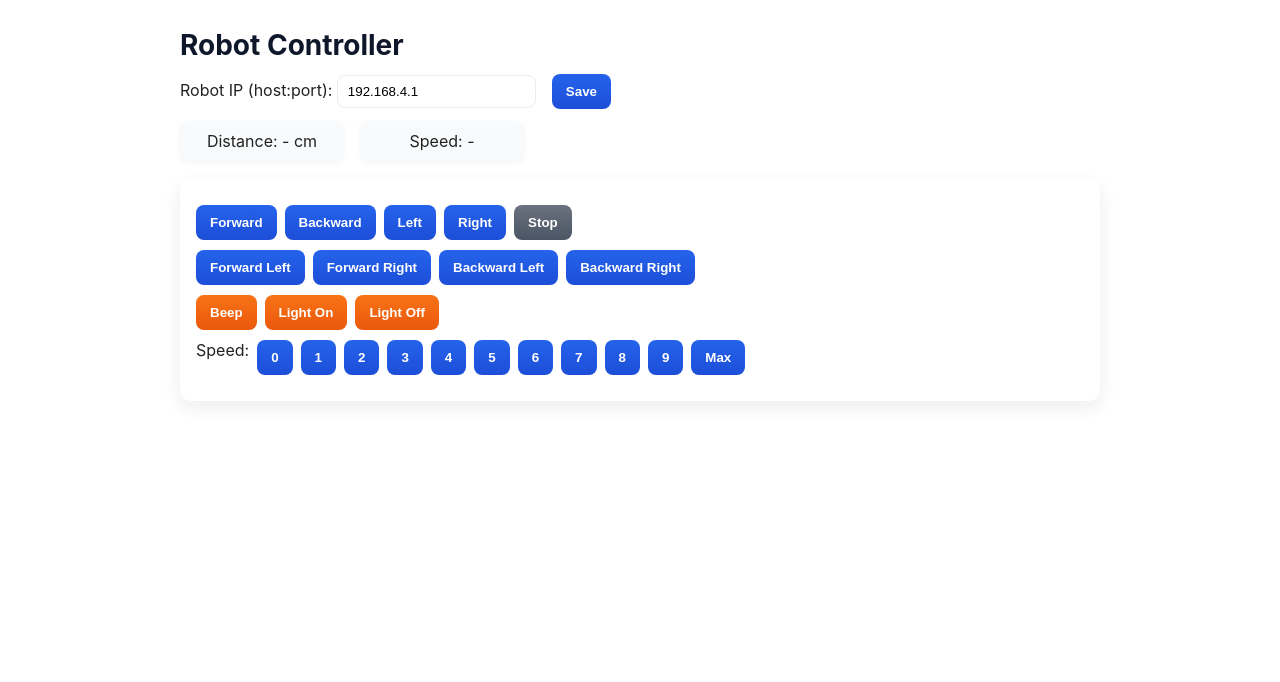
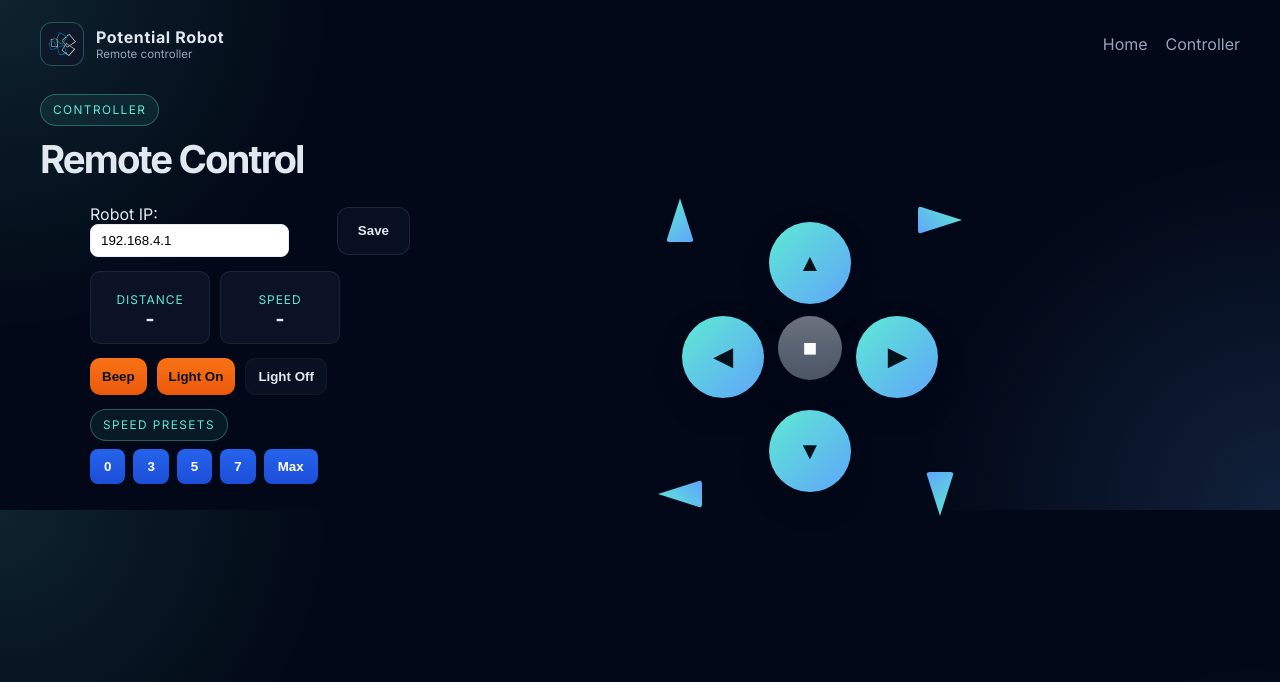
Before and after one commit to vipul-dev0/Potential-Robo-Net, a Django app: page /control/ in a window 1280 px wide. Shown: the top 682 px of the page. Run offline with Django 4.2, Linux system fonts and the light colour scheme.

Commit message:
Enhance robot controller UI and functionality
- Updated README.md with project details and quick start guide.
- Added requirements.txt for Django dependency.
- Improved controller.js for better user feedback and command handling.
- Enhanced styles.css for a more cohesive UI design.
- Revamped index.html structure for improved layout and navigation.

```diff
--- /dev/null
+++ b/requirements.txt
@@ -0,0 +1 @@
+Django==4.2.11
--- a/robot_control/static/robot_control/controller.js
+++ b/robot_control/static/robot_control/controller.js
@@ -16,7 +16,9 @@ function setStoredIp(v) {
 saveIpBtn.addEventListener('click', () => {
   const v = robotIpInput.value.trim();
   setStoredIp(v);
-  alert('Saved IP: ' + v);
+  const orig = saveIpBtn.textContent;
+  saveIpBtn.textContent = 'Saved';
+  setTimeout(()=> saveIpBtn.textContent = orig, 1000);
 });
 
 async function sendCmd(cmd) {
@@ -38,6 +40,12 @@ async function sendCmd(cmd) {
           if (parsed.speed) speedEl.textContent = parsed.speed;
         } catch(e){}
       }
+      // highlight the button that issued the command (if present)
+      const btn = document.querySelector('[data-cmd="' + cmd + '"]');
+      if (btn) {
+        btn.classList.add('pressed');
+        setTimeout(()=>btn.classList.remove('pressed'), 220);
+      }
     } else if (data.error) {
       console.warn('Robot error', data.error);
     }
@@ -53,3 +61,15 @@ document.querySelectorAll('[data-cmd]').forEach(btn => {
 
 // Poll status every 3s by sending a harmless 'S' (stop) command to read distance/speed
 setInterval(() => sendCmd('S'), 3000);
+
+// Keyboard control: arrows + space
+window.addEventListener('keydown', (ev) => {
+  if (ev.repeat) return;
+  const map = { 'ArrowUp':'F', 'ArrowDown':'B', 'ArrowLeft':'L', 'ArrowRight':'R', 'Space':'S' };
+  const key = ev.code || ev.key;
+  const cmd = map[key];
+  if (cmd) {
+    ev.preventDefault();
+    sendCmd(cmd);
+  }
+});
--- a/robot_control/static/robot_control/styles.css
+++ b/robot_control/static/robot_control/styles.css
@@ -17,3 +17,45 @@ input { padding: 8px 10px; border-radius: 8px; border: 1px solid #e6edf3; }
 	.btn-row { gap: 6px; }
 	button { padding: 8px 10px; font-size: 14px; }
 }
+
+/* Controller-specific adjustments, align with dashboard theme */
+.controller-wrap { display: flex; gap: 20px; width: min(1100px, calc(100% - 32px)); margin: 0 auto; }
+.left-panel { flex: 0 0 320px; display: flex; flex-direction: column; gap: 14px; }
+.right-panel { flex: 1; display: flex; flex-direction: column; align-items: center; justify-content: center; gap: 14px; }
+.connection-row { display:flex; gap:8px; align-items:center; }
+.telemetry { display:flex; gap:10px; }
+.stat-card { padding:12px; border-radius:10px; background: rgba(15,23,42,0.78); border: 1px solid rgba(148,163,184,0.12); min-width:120px; text-align:center; }
+.stat-label { color: var(--primary); font-size:0.75rem; text-transform:uppercase; letter-spacing:0.08em; }
+.stat-value { font-size:1.25rem; font-weight:800; color:var(--text); }
+.actions { display:flex; gap:10px; }
+.action { padding:10px 12px; border-radius:10px; font-weight:700; }
+.action.warn { background: linear-gradient(180deg,#f97316,#ea580c); color:#08111a; }
+.action.muted { background: rgba(15,23,42,0.6); color:var(--text); border:1px solid rgba(148,163,184,0.06); }
+.speed-presets .btn-row { margin-top:8px; }
+
+.dpad { display:flex; gap:12px; align-items:center; flex-direction:column; }
+.d { width:82px; height:82px; border-radius:50%; font-size:24px; display:grid; place-items:center; background: linear-gradient(135deg,var(--primary),var(--secondary)); color:#03111a; border: none; box-shadow: 0 12px 28px rgba(2,6,23,0.28); cursor:pointer; }
+.d.stop { width:64px; height:64px; background: linear-gradient(180deg,#6b7280,#4b5563); color:#fff; }
+.d-row { display:flex; gap:14px; }
+.dpad { display:flex; gap:12px; align-items:center; flex-direction:column; position:relative; padding:18px; }
+.diag { width:56px; height:56px; border-radius:6px; background: rgba(11,18,32,0.0); color:var(--text); border:0; font-weight:700; cursor:pointer; display:flex; align-items:center; justify-content:center; }
+
+/* create sharp triangular arrow using clip-path and rotate for each corner */
+.diag::before { content: ''; width: 44px; height: 44px; display:block; background: linear-gradient(135deg,var(--primary),var(--secondary)); clip-path: polygon(50% 0, 100% 100%, 0 100%); border-radius:4px; }
+.diag.tl { position:absolute; top: -12px; left: -12px; }
+.diag.tr { position:absolute; top: -12px; right: -12px; transform: rotate(90deg); }
+.diag.bl { position:absolute; bottom: -12px; left: -12px; transform: rotate(-90deg); }
+.diag.br { position:absolute; bottom: -12px; right: -12px; transform: rotate(180deg); }
+.diag:focus::before, .diag:hover::before { filter: brightness(0.95) saturate(1.05); transform: scale(1.02) rotate(0deg); }
+
+.pressed { transform: translateY(-6px) scale(1.03); box-shadow: 0 18px 36px rgba(2,6,23,0.28); }
+
+.d:active, .diag:active, .action:active, button:active { transform: translateY(0); }
+
+@media (max-width: 900px) {
+	.controller-wrap { flex-direction: column; }
+	.left-panel { width:100%; flex-direction:row; flex-wrap:wrap; }
+	.telemetry { width:100%; }
+	.d { width:64px; height:64px; }
+	.diag { width:48px; height:48px; }
+}
--- a/robot_control/templates/robot_control/index.html
+++ b/robot_control/templates/robot_control/index.html
@@ -5,58 +5,85 @@
     <meta charset="utf-8">
     <meta name="viewport" content="width=device-width,initial-scale=1">
     <title>Robot Controller</title>
+    <link rel="preconnect" href="https://fonts.googleapis.com">
+    <link rel="preconnect" href="https://fonts.gstatic.com" crossorigin>
+    <link href="https://fonts.googleapis.com/css2?family=Inter:wght@400;600;700&display=swap" rel="stylesheet">
+    <link rel="stylesheet" href="{% static 'robot_dashboard/styles.css' %}">
     <link rel="stylesheet" href="{% static 'robot_control/styles.css' %}">
   </head>
   <body>
-    <div class="container">
-      <h1>Robot Controller</h1>
+    <header class="topbar">
+        <div class="brand-wrap">
+            <img class="brand-logo" src="{% static 'branding/app-logo.png' %}" alt="Potential Robot logo">
+            <div>
+                <div class="brand-name">Potential Robot</div>
+                <div class="brand-tag">Remote controller</div>
+            </div>
+        </div>
+        <nav class="nav">
+            <a href="/">Home</a>
+            <a href="/control/">Controller</a>
+        </nav>
+    </header>
 
-      <div class="row">
-        <label>Robot IP (host:port): <input id="robotIp" value="192.168.4.1"></label>
-        <button id="saveIp">Save</button>
+    <main>
+      <section class="info-panel" style="margin-top:28px;">
+        <div class="section-heading">
+          <span class="eyebrow">Controller</span>
+          <h2>Remote Control</h2>
         </div>
 
-      <div class="status">
-        <div>Distance: <span id="distance">-</span> cm</div>
-        <div>Speed: <span id="speed">-</span></div>
+        <div class="controller-wrap">
+          <div class="left-panel">
+            <div class="connection-row">
+              <label>Robot IP: <input id="robotIp" value="192.168.4.1"></label>
+              <button id="saveIp" class="secondary-btn">Save</button>
             </div>
 
-      <div class="controls">
-        <div class="btn-row">
-          <button data-cmd="F">Forward</button>
-          <button data-cmd="B">Backward</button>
-          <button data-cmd="L">Left</button>
-          <button data-cmd="R">Right</button>
-          <button data-cmd="S">Stop</button>
+            <div class="telemetry">
+              <div class="stat-card"><div class="stat-label">Distance</div><div class="stat-value" id="distance">-</div></div>
+              <div class="stat-card"><div class="stat-label">Speed</div><div class="stat-value" id="speed">-</div></div>
             </div>
-        <div class="btn-row">
-          <button data-cmd="G">Forward Left</button>
-          <button data-cmd="I">Forward Right</button>
-          <button data-cmd="H">Backward Left</button>
-          <button data-cmd="J">Backward Right</button>
+
+            <div class="actions">
+              <button data-cmd="V" class="action warn">Beep</button>
+              <button data-cmd="W" class="action warn">Light On</button>
+              <button data-cmd="w" class="action muted">Light Off</button>
             </div>
-        <div class="btn-row">
-          <button data-cmd="V">Beep</button>
-          <button data-cmd="W">Light On</button>
-          <button data-cmd="w">Light Off</button>
-        </div>
-        <div class="btn-row">
-          Speed:
+
+            <div class="speed-presets">
+              <div class="eyebrow">Speed presets</div>
+              <div class="btn-row speed-row">
                 <button data-cmd="0">0</button>
-          <button data-cmd="1">1</button>
-          <button data-cmd="2">2</button>
                 <button data-cmd="3">3</button>
-          <button data-cmd="4">4</button>
                 <button data-cmd="5">5</button>
-          <button data-cmd="6">6</button>
                 <button data-cmd="7">7</button>
-          <button data-cmd="8">8</button>
-          <button data-cmd="9">9</button>
                 <button data-cmd="q">Max</button>
               </div>
             </div>
           </div>
 
+          <div class="right-panel">
+            <div class="dpad">
+              <button class="d up" data-cmd="F">▲</button>
+              <div class="d-row">
+                <button class="d left" data-cmd="L">◀</button>
+                <button class="d stop" data-cmd="S">■</button>
+                <button class="d right" data-cmd="R">▶</button>
+              </div>
+              <button class="d down" data-cmd="B">▼</button>
+
+              <!-- Diagonal buttons placed at the four corners of the dpad. Empty content — arrow is shown by shape. -->
+              <button data-cmd="G" class="diag tl" title="Forward Left" aria-label="Forward Left"></button>
+              <button data-cmd="I" class="diag tr" title="Forward Right" aria-label="Forward Right"></button>
+              <button data-cmd="H" class="diag bl" title="Backward Left" aria-label="Backward Left"></button>
+              <button data-cmd="J" class="diag br" title="Backward Right" aria-label="Backward Right"></button>
+            </div>
+          </div>
+        </div>
+      </section>
+    </main>
+
     <script src="{% static 'robot_control/controller.js' %}"></script>
   </body>
 </html>
```
Also changed, not shown: README.md. Lines whose indentation alone changed are shown as unchanged.
